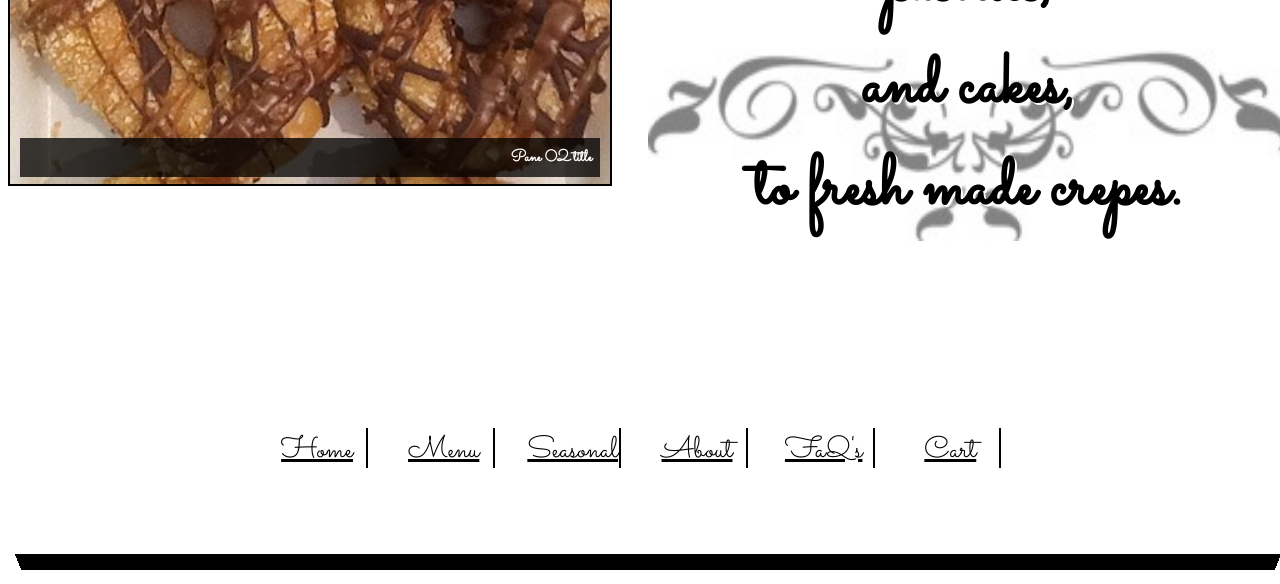
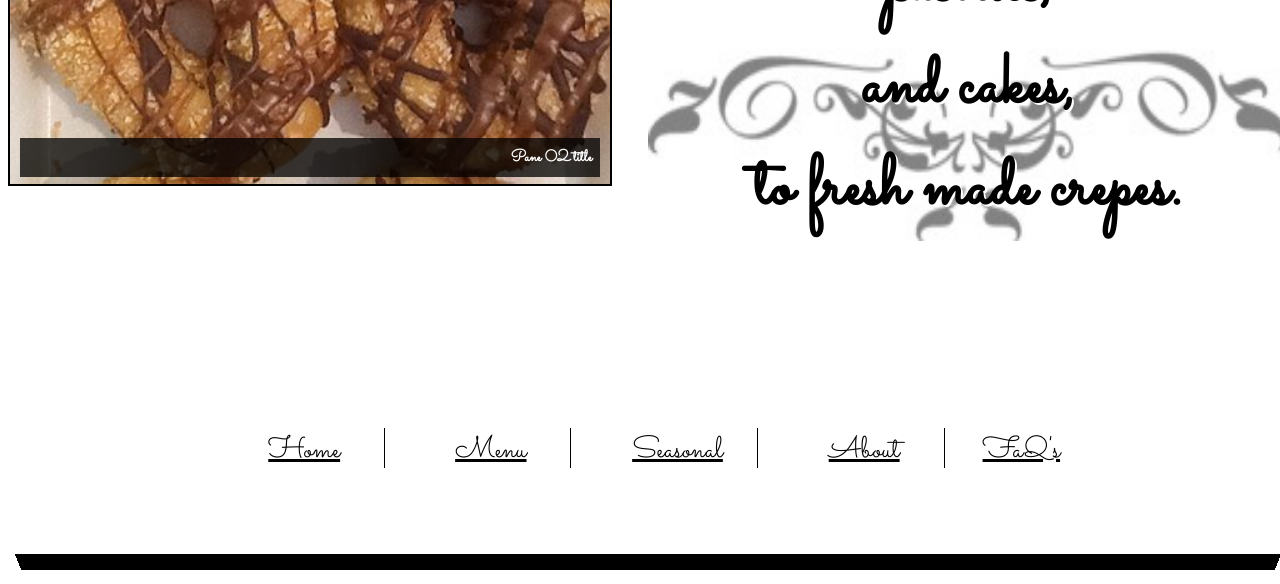
Before and after one commit to depth23/Avenue-Bakery-Project-2, a website: page public/index.html in a window 1280 px wide. Shown: the part 709-1293 px from the top of the page. Drawn offline with nearby package versions, Linux system fonts and the light colour scheme; some packages are replaced by stand-ins of ours.

Commit message:
styling nav bar

```diff
--- a/public/index.html
+++ b/public/index.html
@@ -40,8 +40,8 @@
         <button class="navItem"><a href="#/Menu">Menu</a></button>
         <button class="navItem"><a href="#/Seasonal">Seasonal</a></button>
         <button class="navItem"><a href="#/About">About</a></button>
-        <button class="navItem"><a href="#/Faqs">FaQ's</a></button>
-        <button class="navItem"><a href="#/Cart">Cart</a></button>
+        <button class="navItemEnd"><a href="#/Faqs">FaQ's</a></button>
+<!--        <button class="navItem"><a href="#/Cart">Cart</a></button>-->
         <button class="navItem" ng-if="admin"><a href="#/Admin">Admin</a></button>
         <button class="navItemEnd" ng-if="loggedIn" ng-click="logOutUser()"><u>Log Out</u></button>
     </nav>
--- a/public/styles.css
+++ b/public/styles.css
@@ -41,9 +41,10 @@ html, body {
 }
 
 .navItem {
-    color: black;
-    border-right: 2px solid black;
-    margin-right: 2em;
+  width: 12em;
+  color: black;
+  border-right: 0.1em solid black;
+  margin-right: 2em;
 
 
 }
```
